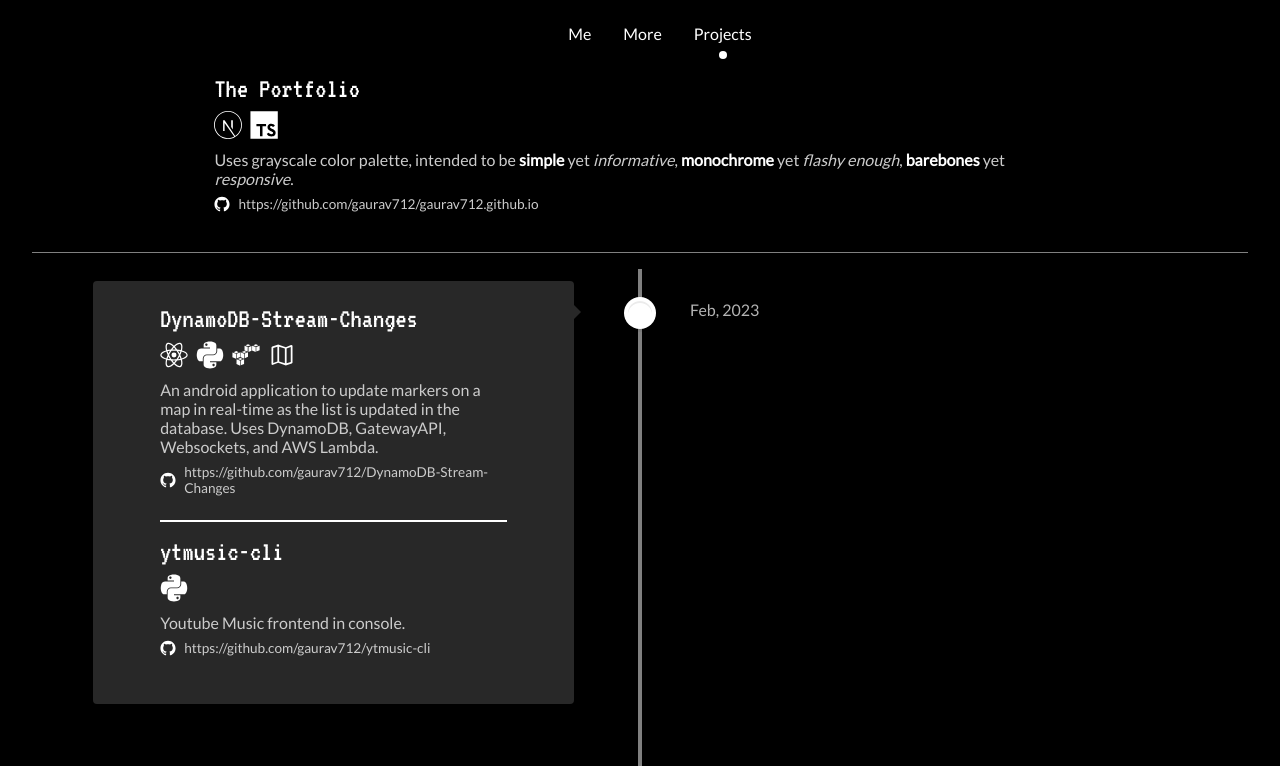
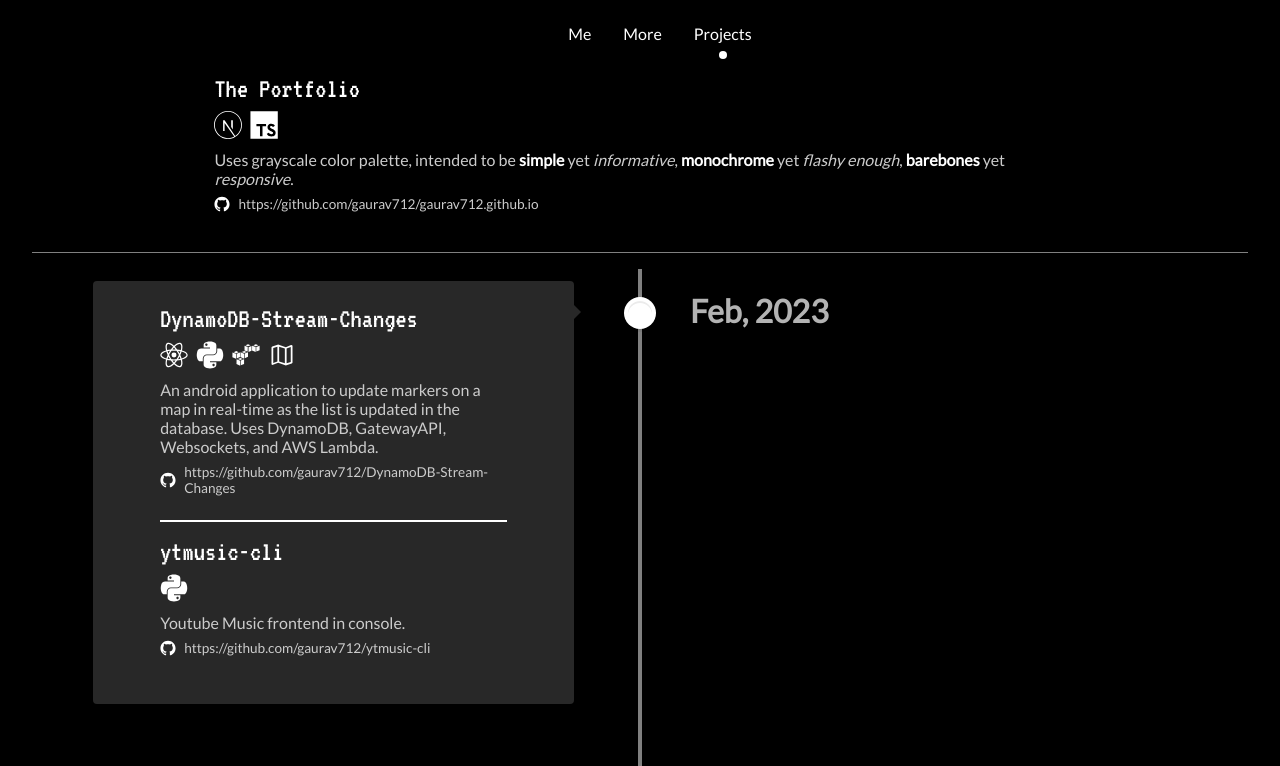
Before and after one commit to gaurav712/gaurav712.github.io, a Next.js app: page /beta-projects in a window 1280 px wide. Shown: the top 766 px of the page. Built offline with nearby package versions, Linux system fonts and the light colour scheme.

Commit message:
change text size and weight for timeline date

```diff
--- a/pages/beta-projects/index.tsx
+++ b/pages/beta-projects/index.tsx
@@ -91,6 +91,7 @@
                   contentStyle={timelineStyles.timelineContent}
                   contentArrowStyle={timelineStyles.contentArrow}
                   iconStyle={timelineStyles.timelineIcon}
+                  dateClassName={styles.timelineDate}
                 >
                   <>
                     {ProjectsList[month].map((item, key) => (
--- a/pages/beta-projects/styles.module.css
+++ b/pages/beta-projects/styles.module.css
@@ -11,6 +11,12 @@
 
 .timelineElementContainer {
   background-color: blue;
+}
+
+.timelineDate {
+  font-size: 2rem !important;
+  top: -1rem !important;
+  font-weight: bold !important;
 }
 
 .projectInfoContainer {
```
